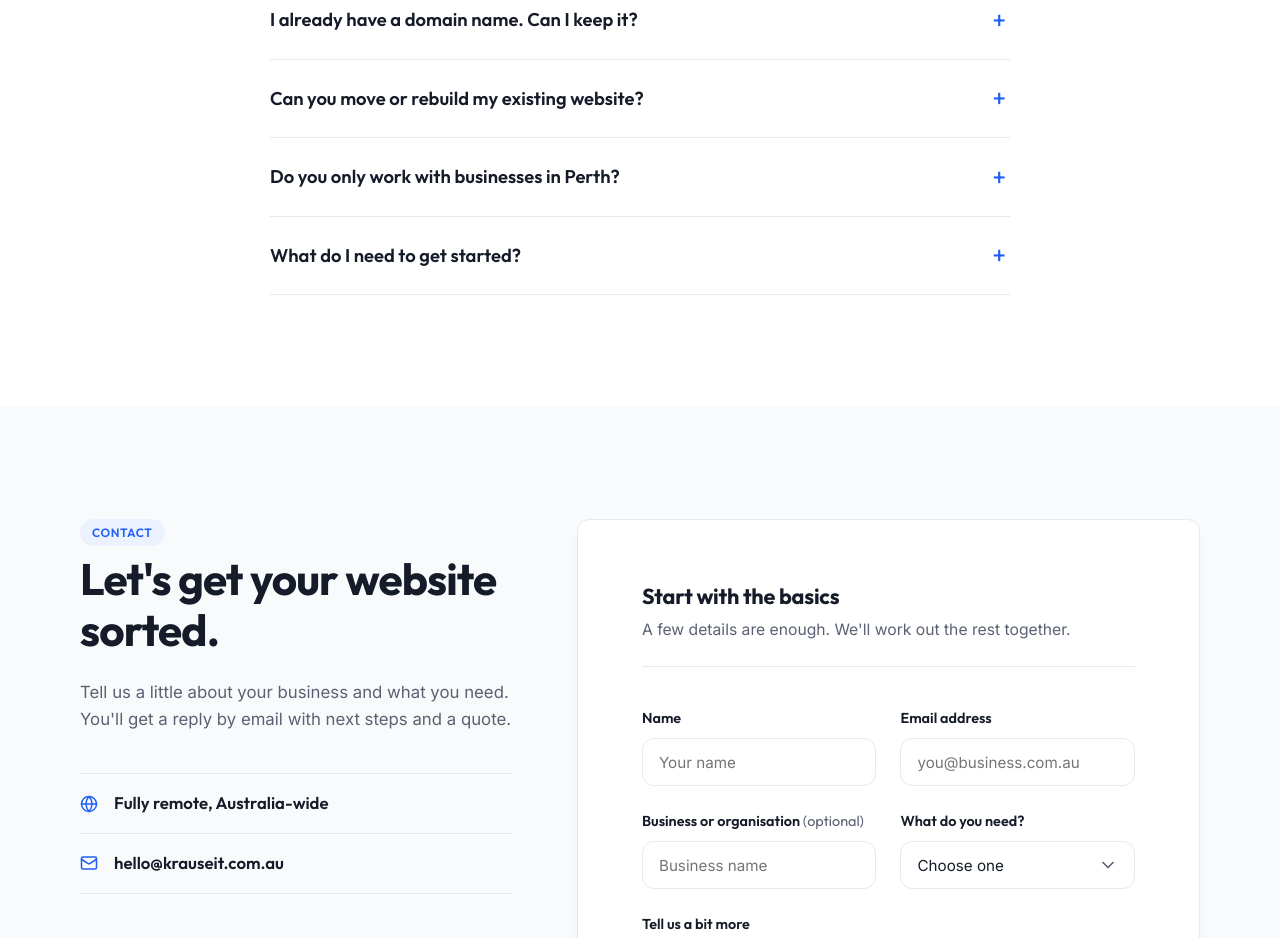
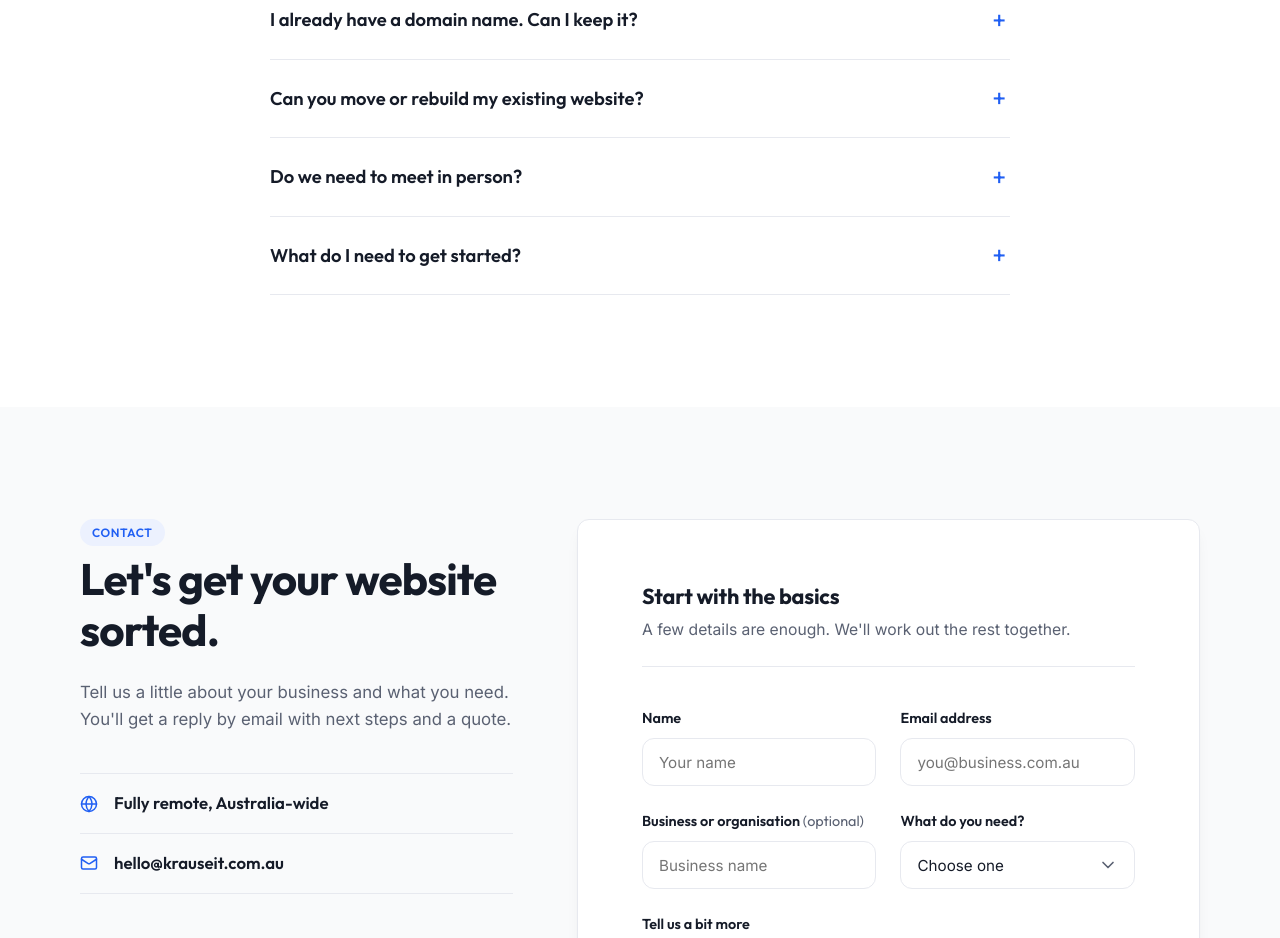
Before and after one commit to EthanetXYZ/KrasueIT-Website, an Astro site: page / in a window 1280 px wide. Shown: the part 8600-9538 px from the top of the page. Built offline with nearby package versions, Linux system fonts and the light colour scheme; Astro itself is replaced by a stand-in of ours; a web font is replaced by a local one.

Commit message:
Make remote-work FAQ location neutral
Co-Authored-By: Claude Opus 5.5 <noreply@anthropic.com>

```diff
--- a/src/pages/index.astro
+++ b/src/pages/index.astro
@@ -125,8 +125,8 @@ const faqs = [
     a: 'Yes. Moving an existing site is available as an add-on, and a rebuild is quoted the same way as a new site. Tell us what you have now in the form below.',
   },
   {
-    q: 'Do you only work with businesses in Perth?',
-    a: 'No. Everything is done remotely, so it works the same wherever you are in Australia. Most of the process happens over email and a quick call or two.',
+    q: 'Do we need to meet in person?',
+    a: "No. Everything is done remotely, so it works the same wherever your business is in Australia. Most of the process happens over email and a quick call or two, at times that suit you.",
   },
   {
     q: 'What do I need to get started?',
```
